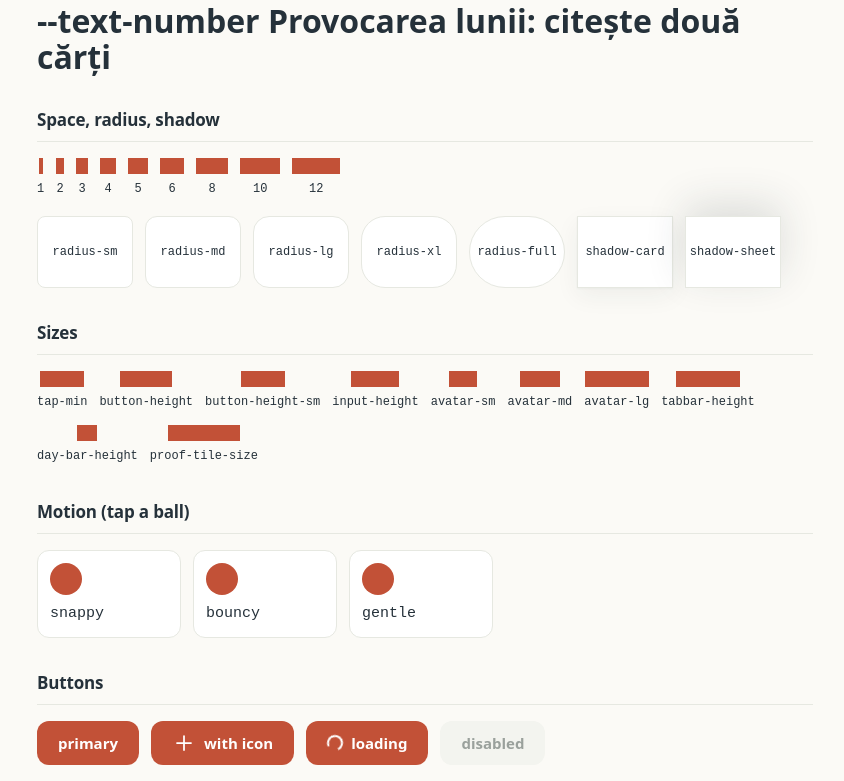
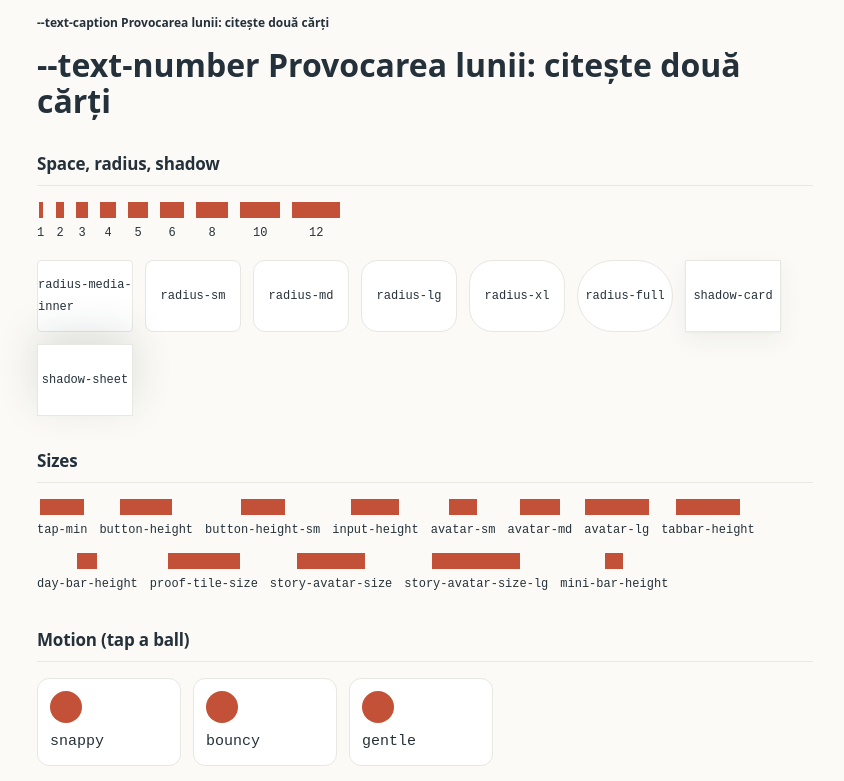
Before and after one commit to Georg1703/crew-challenge, a React (Vite) app in the folder frontend/: page /design in a window 1280 px wide. Shown: the part 1019-1800 px from the top of the page, without its empty margins (215-1059 px from the left). Built offline with nearby package versions, Linux system fonts and the light colour scheme; what openapi-fetch would draw is missing.

Commit message:
feat(frontend): add media and milestone tokens to the design system

```diff
--- a/frontend/src/design/tokens.ts
+++ b/frontend/src/design/tokens.ts
@@ -14,6 +14,7 @@ export const colorTokens = [
   "on-accent",
   "success",
   "success-soft",
+  "success-line",
   "warning",
   "warning-soft",
   "danger",
@@ -42,7 +43,7 @@ export const textTokens = [
   "number",
 ] as const;
 export const spaceTokens = ["1", "2", "3", "4", "5", "6", "8", "10", "12"] as const;
-export const radiusTokens = ["sm", "md", "lg", "xl", "full"] as const;
+export const radiusTokens = ["media-inner", "sm", "md", "lg", "xl", "full"] as const;
 export const shadowTokens = ["card", "sheet"] as const;
 export const sizeTokens = [
   "tap-min",
@@ -55,4 +56,7 @@ export const sizeTokens = [
   "tabbar-height",
   "day-bar-height",
   "proof-tile-size",
+  "story-avatar-size",
+  "story-avatar-size-lg",
+  "mini-bar-height",
 ] as const;
--- a/frontend/src/styles/tokens.css
+++ b/frontend/src/styles/tokens.css
@@ -35,7 +35,9 @@
   --palette-clay-950: #3a2620;
   --palette-green-50: #e7f2e9;
   --palette-green-300: #6cc59a;
+  --palette-green-100: #cfe5d6;
   --palette-green-700: #2f7556;
+  --palette-green-900: #2a4a38;
   --palette-green-950: #1e3328;
   --palette-amber-50: #fff4d8;
   --palette-amber-300: #e8bc5a;
@@ -66,6 +68,7 @@
   --color-on-accent: var(--palette-white);
   --color-success: var(--palette-green-700);
   --color-success-soft: var(--palette-green-50);
+  --color-success-line: var(--palette-green-100); /* border of a card on success-soft */
   --color-warning: var(--palette-amber-700);
   --color-warning-soft: var(--palette-amber-50);
   --color-danger: var(--palette-red-700);
@@ -87,6 +90,13 @@
   --color-media-bg: var(--palette-night-950);
   --color-on-media: var(--palette-white);
   --color-media-scrim: var(--palette-black-alpha-60);
+
+  /* A video being converted: calm stripes in the surface colors (follows the theme). */
+  --media-pending: repeating-linear-gradient(
+    135deg,
+    var(--color-surface-sunken) 0 12px,
+    var(--color-border) 12px 24px
+  );
 
   /* ---------- Semantic: typography (Nunito Sans, 400 and 700 only) ---------- */
   --font-sans:
@@ -129,6 +139,7 @@
   /* ---------- Semantic: shape and depth ---------- */
   --radius-xs: 0.125rem; /* the bars of DayBars */
   --radius-sm: 0.5rem;
+  --radius-media-inner: 0.25rem; /* between proofs in a mosaic */
   --radius-md: 0.75rem;
   --radius-lg: 1rem;
   --radius-xl: 1.5rem;
@@ -165,6 +176,10 @@
   --progress-ring-size: 10.5rem;
   --day-bar-height: 1.25rem; /* a day in a month of bars */
   --proof-tile-size: 4.5rem; /* a proof thumbnail: four fit across a card on a phone */
+  --story-avatar-size: 4.25rem; /* the crew's avatars with their day rings */
+  --story-avatar-size-lg: 5.5rem; /* the same, at the top of a member's page */
+  --mini-bar-height: 1.125rem; /* a day in a MiniWeek */
+  --mini-bar-width: 0.5rem;
   --tabbar-height: 64px;
   --content-max-width: 34rem;
 }
@@ -186,6 +201,7 @@
     --color-on-accent: var(--palette-night-950);
     --color-success: var(--palette-green-300);
     --color-success-soft: var(--palette-green-950);
+    --color-success-line: var(--palette-green-900);
     --color-warning: var(--palette-amber-300);
     --color-warning-soft: var(--palette-amber-950);
     --color-danger: var(--palette-red-300);
@@ -214,6 +230,7 @@
   --color-on-accent: var(--palette-night-950);
   --color-success: var(--palette-green-300);
   --color-success-soft: var(--palette-green-950);
+  --color-success-line: var(--palette-green-900);
   --color-warning: var(--palette-amber-300);
   --color-warning-soft: var(--palette-amber-950);
   --color-danger: var(--palette-red-300);
```
Also changed, not shown: 1 other file (tests, documents, lock files or other folders).
